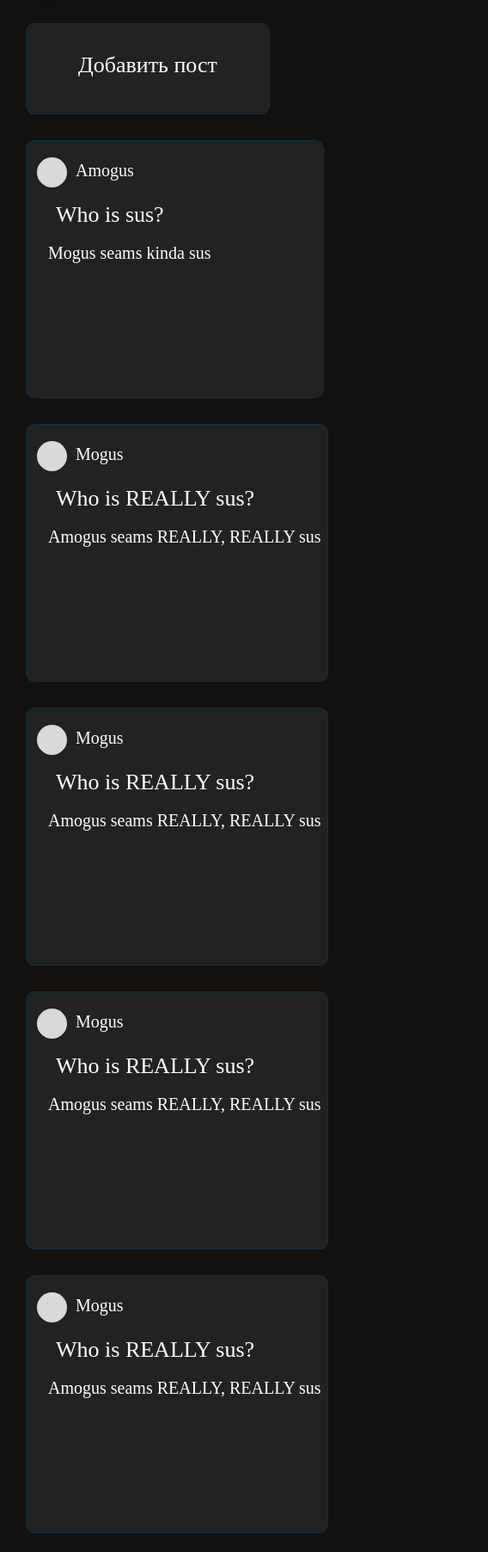
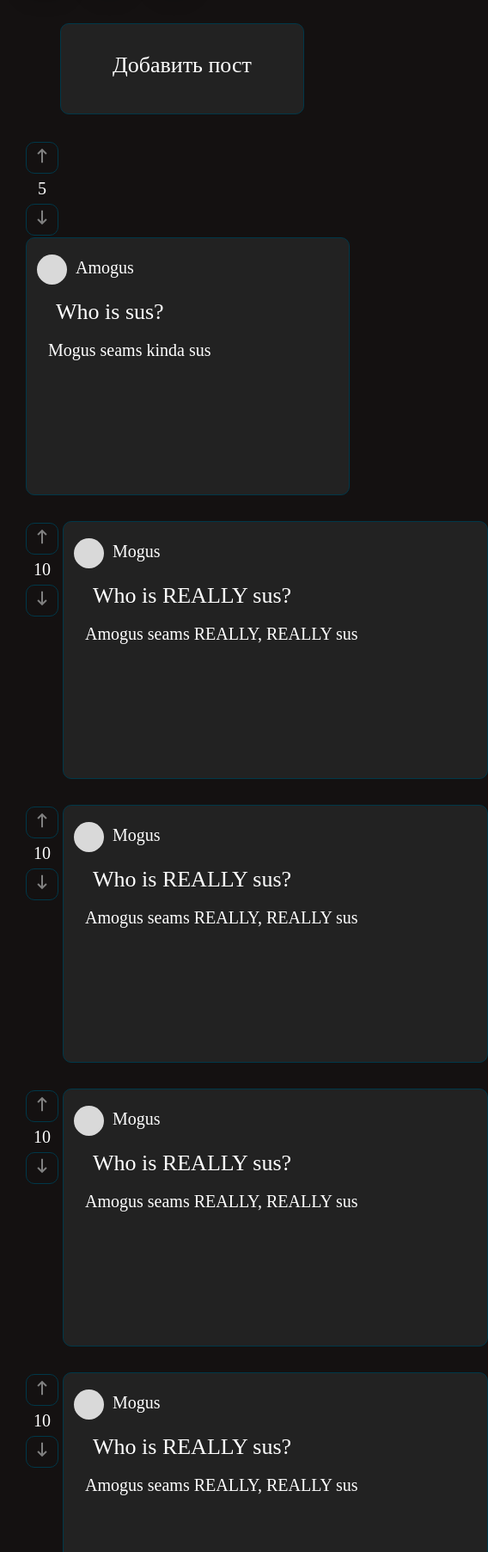
Before and after one commit to GuardianOfPC/Web-labs, a plain HTML site: page src/html/index.html in a window 390 px wide. Shown: the part 195-2000 px from the top of the page at 86% size, 568 px wide, since content can reach past the window. Drawn offline with Linux system fonts and the light colour scheme; a web font is replaced by a local one.

Commit message:
feat: added counter to posts

```diff
--- a/src/css/style.css
+++ b/src/css/style.css
@@ -112,6 +112,29 @@ nav {
     border-radius: 50%;
 }
 
+.increaseCountIcon {
+    place-content: center;
+    background: transparent;
+    border: 1px solid var(--dark-slate-gray);
+    border-radius: 10px;
+
+}
+
+.increaseCountIcon:hover {
+    background-color: var(--dark-slate-gray)
+}
+
+.decreaseCountIcon {
+    place-content: center;
+    background: transparent;
+    border: 1px solid var(--dark-slate-gray);
+    border-radius: 10px;
+}
+
+.decreaseCountIcon:hover {
+    background-color: var(--dark-slate-gray)
+}
+
 .main-box {
     margin: 30px auto;
     max-width: 1400px
@@ -210,13 +233,13 @@ footer {
     padding: 0 0 0 30px;
     display: flex;
     align-items: flex-start;
-    column-gap: 200px;
 }
 
 .add-post-box {
     background-color: var(--black);
     border-radius: 10px;
     padding: 33px 100px 41px;
+    margin-left: 40px;
     display: flex;
     align-items: flex-start;
     border: 1px solid var(--dark-slate-gray);
@@ -232,9 +255,16 @@ footer {
     border: 1px solid var(--dark-slate-gray);
 }
 
-.post-box-two {
+.post {
     margin-left: 30px;
     margin-top: 30px;
+    display: flex;
+    flex-direction: row;
+    align-items: flex-start;
+    max-width: 805px;
+}
+
+.post-box-two {
     background-color: var(--black);
     padding: 19px 18px 19px 12px;
     display: flex;
@@ -298,6 +328,27 @@ footer {
     position: relative;
 }
 
+.counter {
+    margin-right: 5px;
+}
+
+img:hover {
+    color: var(--dark-slate-gray)
+}
+
+.counter * {
+    font-size: 20px;
+    margin: 2px 0;
+}
+.counter > p {
+    display: flex;
+    justify-content: space-around;
+}
+
+.counter-text {
+    color: white;
+}
+
 @media (max-width: 1399px) {
     .search-and-sm-box {
         margin-left: 200px;
@@ -352,7 +403,7 @@ footer {
         max-width: 90%;
     }
 
-    .post-box-two {
+    .post {
         max-width: 86%;
     }
 }
@@ -368,7 +419,7 @@ footer {
         max-width: 70%;
     }
 
-    .post-box-two {
+    .post {
         max-width: 67%;
     }
 
--- a/src/html/index.html
+++ b/src/html/index.html
@@ -36,6 +36,21 @@
 </nav>
 <div class="main-box">
     <div class="post-add-post-positioning">
+        <div class="counter">
+            <button class="increaseCountIcon">
+                <img alt=""
+                    src="../img/arrowUp.svg"
+                />
+            </button>
+            <p class="counter-text"><span>5</span></p>
+            <button class="decreaseCountIcon">
+                <img
+                        alt=""
+                    src="../img/arrowDown.svg"
+                />
+            </button>
+        </div>
+        <script src="../js/counter.js"></script>
         <div class="post-box">
             <div class="top-side-of-post">
                 <div class="avatar"></div>
@@ -50,54 +65,112 @@
             <p class="add-post-text">Добавить пост</p>
         </div>
     </div>
-    <div class="post-box-two">
-        <div class="top-side-of-post">
-            <div class="avatar"></div>
-            <p class="author-name-text">Mogus</p>
+    <div class="post">
+        <div class="counter">
+            <button class="increaseCountIcon">
+                <img alt=""
+                     src="../img/arrowUp.svg"
+                />
+            </button>
+            <p class="counter-text"><span>10</span></p>
+            <button class="decreaseCountIcon">
+                <img
+                        alt=""
+                        src="../img/arrowDown.svg"
+                />
+            </button>
         </div>
-        <div class="bottom-side-of-post">
-            <p class="title">Who is REALLY sus?</p>
-            <p class="post-text">Amogus seams REALLY, REALLY sus</p>
+        <script src="../js/counter.js"></script>
+        <div class="post-box-two">
+            <div class="top-side-of-post">
+                <div class="avatar"></div>
+                <p class="author-name-text">Mogus</p>
+            </div>
+            <div class="bottom-side-of-post">
+                <p class="title">Who is REALLY sus?</p>
+                <p class="post-text">Amogus seams REALLY, REALLY sus</p>
+            </div>
         </div>
     </div>
-    <div class="post-box-two">
-        <div class="top-side-of-post">
-            <div class="avatar"></div>
-            <p class="author-name-text">Mogus</p>
+    <div class="post">
+        <div class="counter">
+            <button class="increaseCountIcon">
+                <img alt=""
+                     src="../img/arrowUp.svg"
+                />
+            </button>
+            <p class="counter-text"><span>10</span></p>
+            <button class="decreaseCountIcon">
+                <img
+                        alt=""
+                        src="../img/arrowDown.svg"
+                />
+            </button>
         </div>
-        <div class="bottom-side-of-post">
-            <p class="title">Who is REALLY sus?</p>
-            <p class="post-text">Amogus seams REALLY, REALLY sus</p>
+        <script src="../js/counter.js"></script>
+        <div class="post-box-two">
+            <div class="top-side-of-post">
+                <div class="avatar"></div>
+                <p class="author-name-text">Mogus</p>
+            </div>
+            <div class="bottom-side-of-post">
+                <p class="title">Who is REALLY sus?</p>
+                <p class="post-text">Amogus seams REALLY, REALLY sus</p>
+            </div>
         </div>
     </div>
-    <div class="post-box-two">
-        <div class="top-side-of-post">
-            <div class="avatar"></div>
-            <p class="author-name-text">Mogus</p>
+    <div class="post">
+        <div class="counter">
+            <button class="increaseCountIcon">
+                <img alt=""
+                     src="../img/arrowUp.svg"
+                />
+            </button>
+            <p class="counter-text"><span>10</span></p>
+            <button class="decreaseCountIcon">
+                <img
+                        alt=""
+                        src="../img/arrowDown.svg"
+                />
+            </button>
         </div>
-        <div class="bottom-side-of-post">
-            <p class="title">Who is REALLY sus?</p>
-            <p class="post-text">Amogus seams REALLY, REALLY sus</p>
+        <script src="../js/counter.js"></script>
+        <div class="post-box-two">
+            <div class="top-side-of-post">
+                <div class="avatar"></div>
+                <p class="author-name-text">Mogus</p>
+            </div>
+            <div class="bottom-side-of-post">
+                <p class="title">Who is REALLY sus?</p>
+                <p class="post-text">Amogus seams REALLY, REALLY sus</p>
+            </div>
         </div>
     </div>
-    <div class="post-box-two">
-        <div class="top-side-of-post">
-            <div class="avatar"></div>
-            <p class="author-name-text">Mogus</p>
+    <div class="post">
+        <div class="counter">
+            <button class="increaseCountIcon">
+                <img alt=""
+                     src="../img/arrowUp.svg"
+                />
+            </button>
+            <p class="counter-text"><span>10</span></p>
+            <button class="decreaseCountIcon">
+                <img
+                        alt=""
+                        src="../img/arrowDown.svg"
+                />
+            </button>
         </div>
-        <div class="bottom-side-of-post">
-            <p class="title">Who is REALLY sus?</p>
-            <p class="post-text">Amogus seams REALLY, REALLY sus</p>
-        </div>
-    </div>
-    <div class="post-box-two">
-        <div class="top-side-of-post">
-            <div class="avatar"></div>
-            <p class="author-name-text">Mogus</p>
-        </div>
-        <div class="bottom-side-of-post">
-            <p class="title">Who is REALLY sus?</p>
-            <p class="post-text">Amogus seams REALLY, REALLY sus</p>
+        <script src="../js/counter.js"></script>
+        <div class="post-box-two">
+            <div class="top-side-of-post">
+                <div class="avatar"></div>
+                <p class="author-name-text">Mogus</p>
+            </div>
+            <div class="bottom-side-of-post">
+                <p class="title">Who is REALLY sus?</p>
+                <p class="post-text">Amogus seams REALLY, REALLY sus</p>
+            </div>
         </div>
     </div>
 </div>
--- /dev/null
+++ b/src/js/counter.js
@@ -0,0 +1,36 @@
+const counterElement = document.querySelector('.counter');
+counterElement.style.display = 'block';
+
+class Counter {
+    #count = 0;
+
+    constructor(counter) {
+        this.countElement = counter.querySelector('span');
+        this.increaseButtonElement = counter.querySelector(".increaseCountIcon");
+        this.decreaseButtonElement = counter.querySelector(".decreaseCountIcon");
+
+        // Initializes count
+        this.#count = parseInt(this.countElement.textContent);
+
+        // Adds event listener
+        this.increaseButtonElement.addEventListener('click', this.increaseCount);
+        this.decreaseButtonElement.addEventListener('click', this.decreaseCount);
+    }
+
+    updateCounter() {
+        this.countElement.textContent = this.#count;
+    }
+
+    increaseCount = () => {
+        this.#count = this.#count + 1;
+        this.updateCounter();
+    }
+
+    decreaseCount = () => {
+        this.#count = this.#count - 1;
+        this.updateCounter();
+    }
+}
+
+// Использование
+const counter = new Counter(counterElement);
```
Also changed, not shown: src/img/arrowDown.svg (added), src/img/arrowUp.svg (added).
